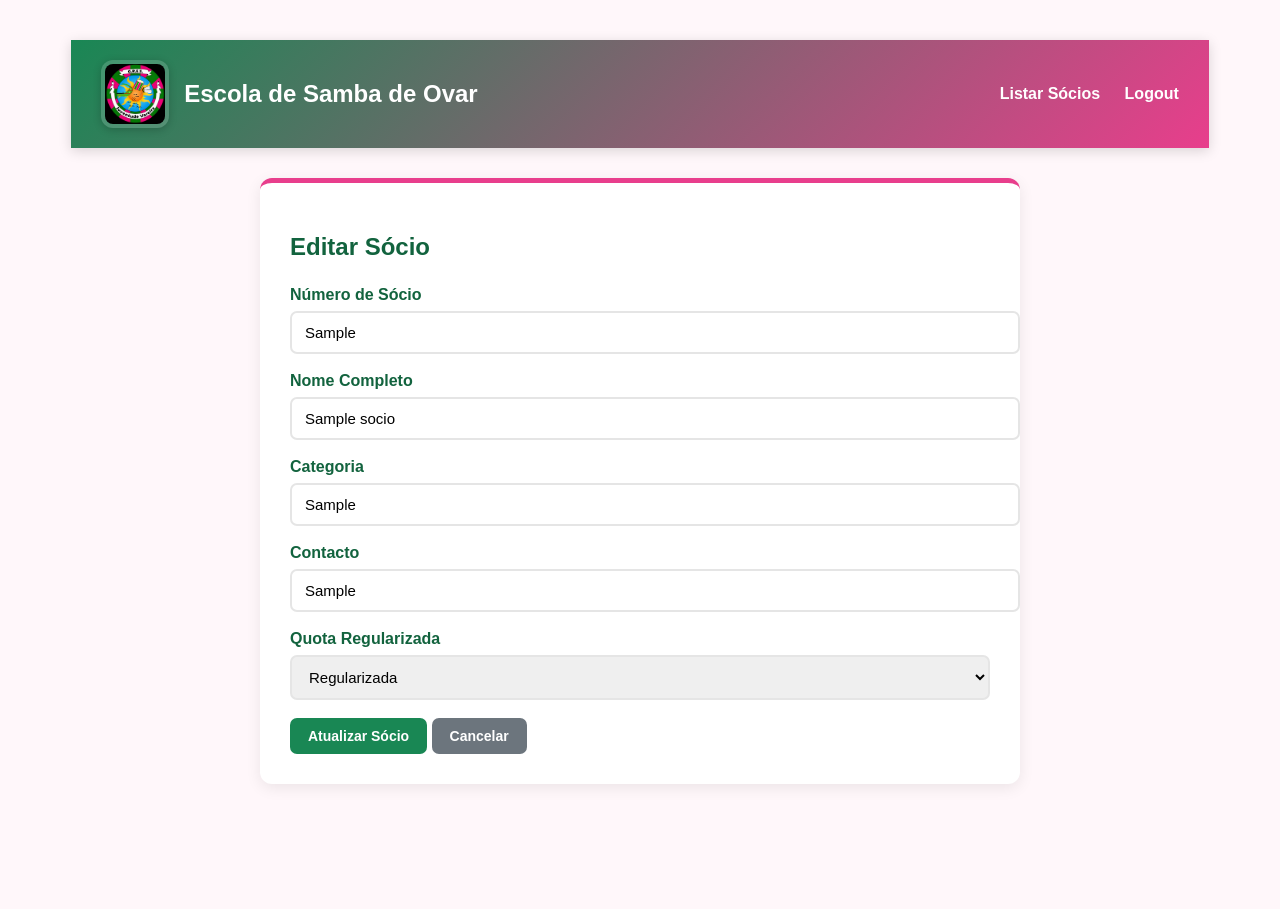
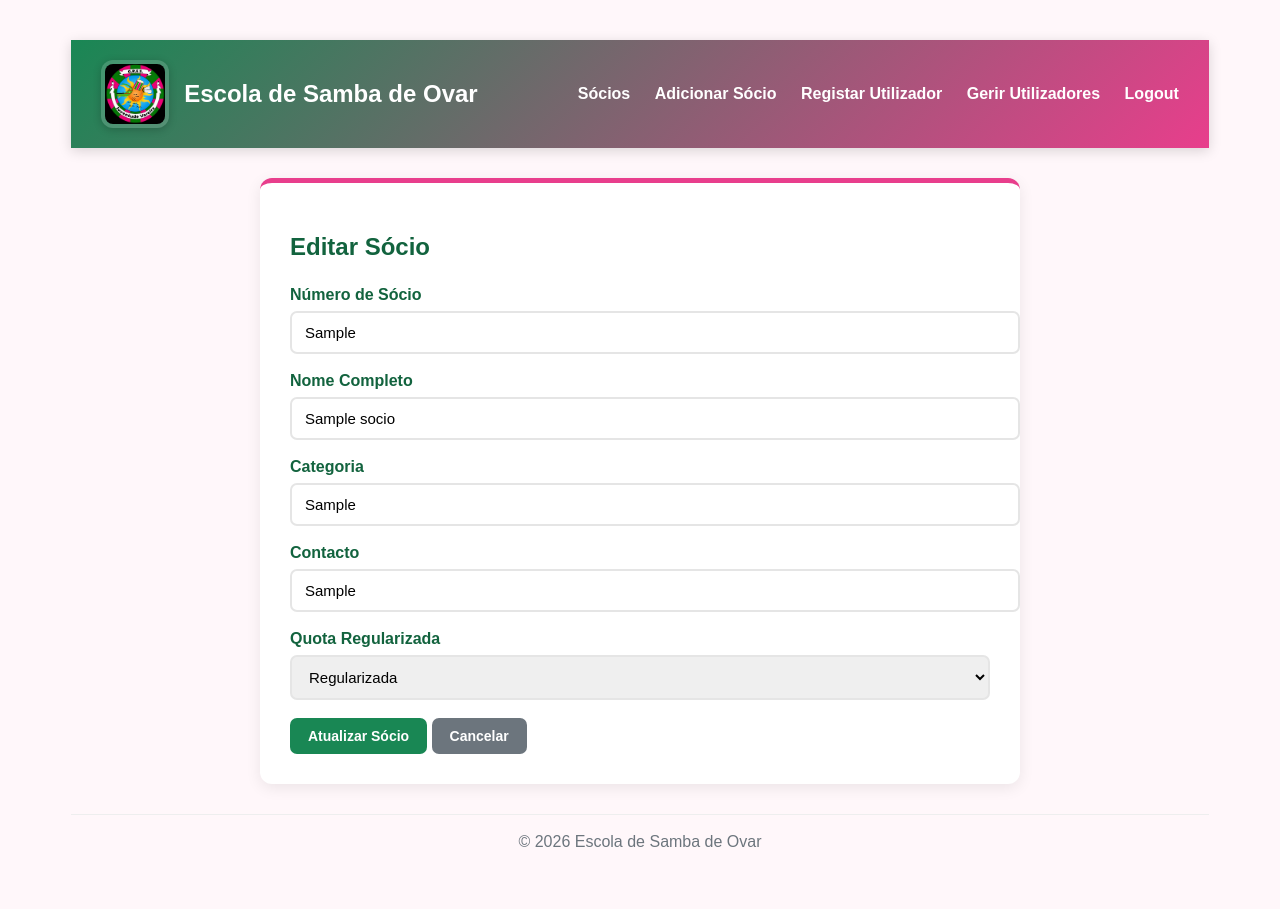
Before and after one commit to juhcruz/escola_samba_ovar_mvc, a PHP site: page /index.php?acao=editar&id=1 in a window 1280 px wide. Before the commit the page ends 785 px from the top, so only its background shows below. Run offline with PHP 8.4, Linux system fonts and the light colour scheme; the visitor is signed in with stand-in values (Sample User, id 1); tables that the repository leaves empty hold one stand-in row (values such as "Sample post").

Commit message:
header e footer

```diff
--- a/css/main.css
+++ b/css/main.css
@@ -92,6 +92,18 @@ font-weight: bold;
 
 .header a:hover {
 opacity: 0.8;
+}
+
+.footer {
+margin-top: 30px;
+padding: 18px;
+color: var(--cinzento);
+text-align: center;
+border-top: 1px solid #eee;
+}
+
+.footer p {
+margin: 0;
 }
 
 /* =========================================
--- a/index.php
+++ b/index.php
@@ -145,8 +145,8 @@ switch ($acao) {
         break;
 
     default:
-        echo "<h2 style='color: red; text-align: center; margin-top: 50px;'>Erro 404: Ação não encontrada no sistema.</h2>";
-        echo "<p style='text-align: center;'><a href='index.php'>Voltar ao início</a></p>";
+        http_response_code(404);
+        include 'views/nao-encontrado.php';
         break;
 }
 ?>
--- a/views/editar.php
+++ b/views/editar.php
@@ -11,16 +11,7 @@
 </head>
 <body>
     <div class="container">
-        <header class="header">
-            <div class="header-brand">
-                <img class="header-logo" src="../images/logo.jpeg" alt="Logo da Escola de Samba de Ovar">
-                <h1>Escola de Samba de Ovar</h1>
-            </div>
-            <div>
-                <a href="index.php?acao=listar">Listar Sócios</a>
-                <a href="index.php?acao=logout">Logout</a>
-            </div>
-        </header>
+        <?php include __DIR__ . '/partials/header.php'; ?>
 
         <main class="form-container">
             <h2 class="page-title">Editar Sócio</h2>
@@ -63,6 +54,8 @@
                 <a class="btn btn-secondary" href="index.php?acao=listar">Cancelar</a>
             </form>
         </main>
+
+        <?php include __DIR__ . '/partials/footer.php'; ?>
     </div>
 
 </body>
--- /dev/null
+++ b/views/partials/footer.php
@@ -0,0 +1,3 @@
+<footer class="footer">
+    <p>&copy; <?= date('Y') ?> Escola de Samba de Ovar</p>
+</footer>
--- /dev/null
+++ b/views/partials/header.php
@@ -0,0 +1,28 @@
+<?php
+$scriptPath = str_replace('\\', '/', $_SERVER['SCRIPT_NAME'] ?? '/index.php');
+$appBasePath = rtrim(dirname($scriptPath), '/');
+$logoPath = ($appBasePath === '' || $appBasePath === '.')
+    ? '/images/logo.jpeg'
+    : $appBasePath . '/images/logo.jpeg';
+$userRole = $_SESSION['user_role'] ?? '';
+?>
+<header class="header">
+    <div class="header-brand">
+        <img class="header-logo" src="<?= htmlspecialchars($logoPath, ENT_QUOTES, 'UTF-8') ?>" alt="Logo da Escola de Samba de Ovar">
+        <h1>Escola de Samba de Ovar</h1>
+    </div>
+    <nav aria-label="Navegação principal">
+        <?php if (!empty($_SESSION['user_id'])): ?>
+            <a href="index.php?acao=listar">Sócios</a>
+            <?php if ($userRole === 'admin'): ?>
+                <a href="index.php?acao=criar">Adicionar Sócio</a>
+                <a href="index.php?acao=registo">Registar Utilizador</a>
+                <a href="index.php?acao=utilizadores">Gerir Utilizadores</a>
+            <?php endif; ?>
+            <a href="index.php?acao=logout">Logout</a>
+        <?php else: ?>
+            <a href="index.php?acao=login">Login</a>
+            <a href="index.php?acao=registo">Registar</a>
+        <?php endif; ?>
+    </nav>
+</header>
--- a/views/registo.php
+++ b/views/registo.php
@@ -13,6 +13,8 @@
 <body>
 
     <div class="container">
+        <?php include __DIR__ . '/partials/header.php'; ?>
+
         <div class="form-container">
             <h2 class="page-title">Novo Registo</h2>
 
@@ -41,6 +43,8 @@
                 <a href="index.php?acao=login" class="btn btn-secondary" style="margin-left: 10px;">Voltar ao Login</a>
             </form>
         </div>
+
+        <?php include __DIR__ . '/partials/footer.php'; ?>
     </div>
 
 </body>
```
Also changed, not shown: views/criar.php (+3 -10 lines), views/listar.php (+3 -14 lines), views/nao-encontrado.php (added, +21 -0 lines), views/utilizadores.php (+3 -11 lines).
